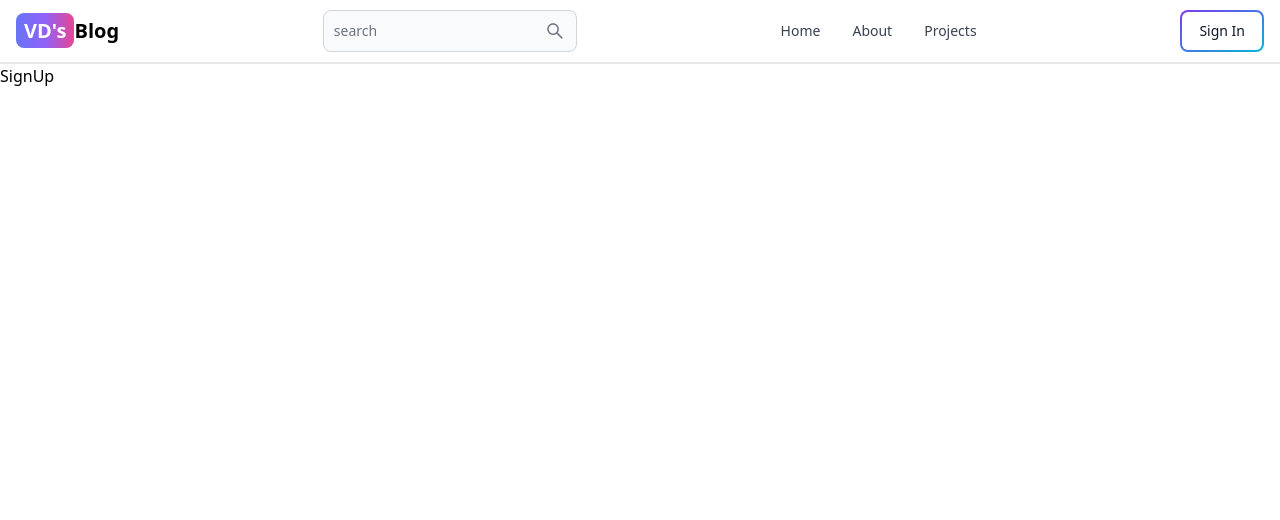
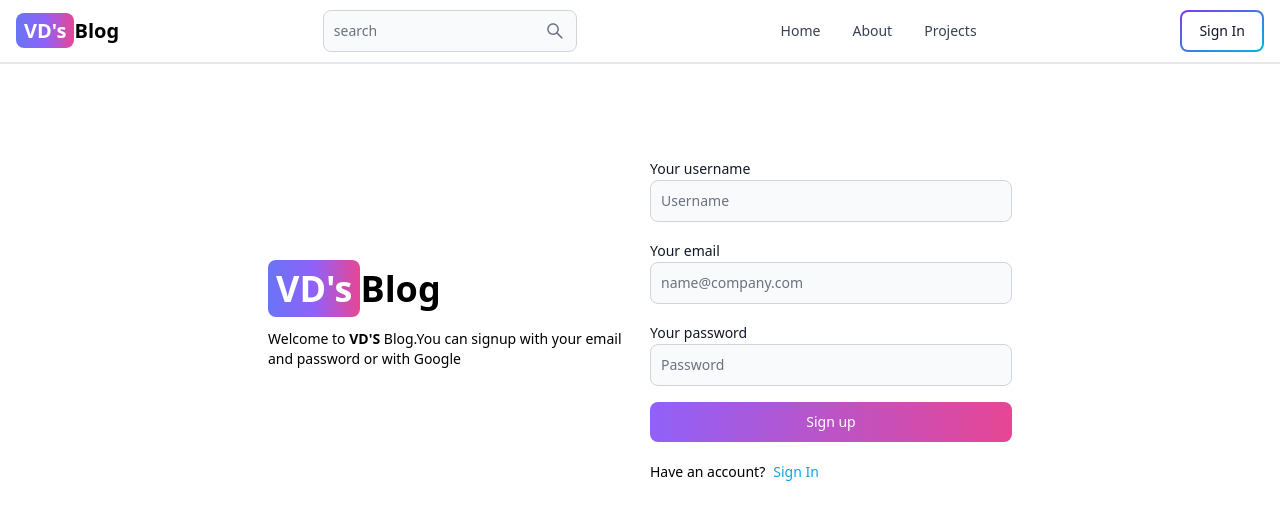
Before and after one commit to vishnudarrshan/MERN_Tailwind---Blog_App, a React (Vite) app in the folder client/: page /sign-up in a window 1280 px wide. Shown: the top 520 px of the page. Built offline with nearby package versions, Linux system fonts and the light colour scheme.

Commit message:
style: Styled signup page ui

```diff
--- a/client/src/pages/SignUp.jsx
+++ b/client/src/pages/SignUp.jsx
@@ -1,7 +1,55 @@
+import { Button, Label, TextInput } from "flowbite-react";
 import React from "react";
+import { Link } from "react-router-dom";
 
 const SignUp = () => {
-  return <div>SignUp</div>;
+  return (
+    <div className="min-h-screen mt-20">
+      <div className="flex p-3 max-w-3xl mx-auto flex-col md:flex-row md:items-center gap-5">
+        <div className="flex-1">
+          <Link to={"/"} className=" text-4xl font-bold dark:text-white">
+            <span className="px-2 py-1 bg-gradient-to-r from-indigo-500 via-purple-500 to-pink-500 rounded-lg text-white">
+              VD's
+            </span>
+            Blog
+          </Link>
+          <p className="text-sm mt-5 ">
+            Welcome to <span className="font-bold">VD'S</span> Blog.You can
+            signup with your email and password or with Google
+          </p>
+        </div>
+        <div className="flex-1">
+          <form className="flex flex-col gap-4">
+            <div>
+              <Label value="Your username" />
+              <TextInput type="text" placeholder="Username" id="username" />
+            </div>
+            <div>
+              <Label value="Your email" />
+              <TextInput
+                type="text"
+                placeholder="name@company.com"
+                id="email"
+              />
+            </div>
+            <div>
+              <Label value="Your password" />
+              <TextInput type="text" placeholder="Password" id="password" />
+            </div>
+            <Button gradientDuoTone={"purpleToPink"} type="submit">
+              Sign up
+            </Button>
+          </form>
+          <div className="flex gap-2 mt-5 text-sm ">
+            <span>Have an account?</span>
+            <Link to={"/sign-in"} className="text-sky-500">
+              Sign In
+            </Link>
+          </div>
+        </div>
+      </div>
+    </div>
+  );
 };
 
 export default SignUp;
```
